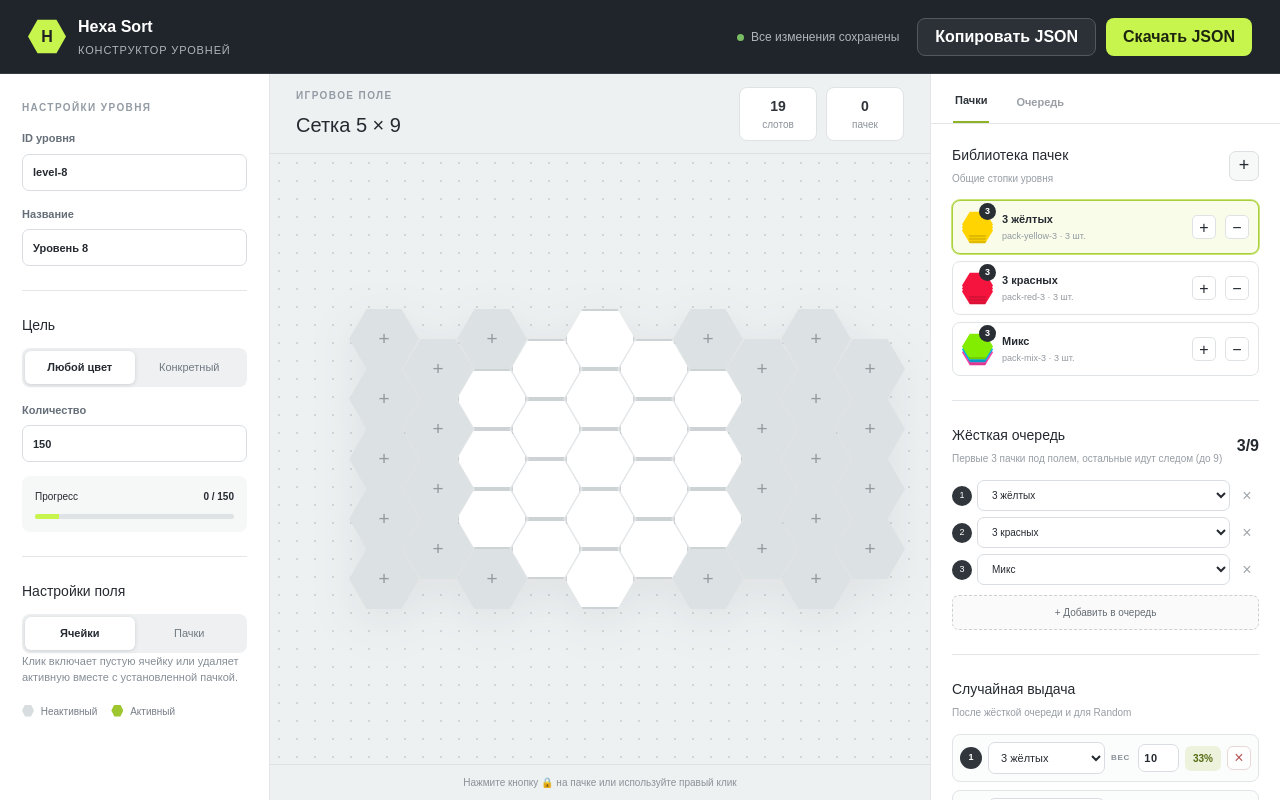
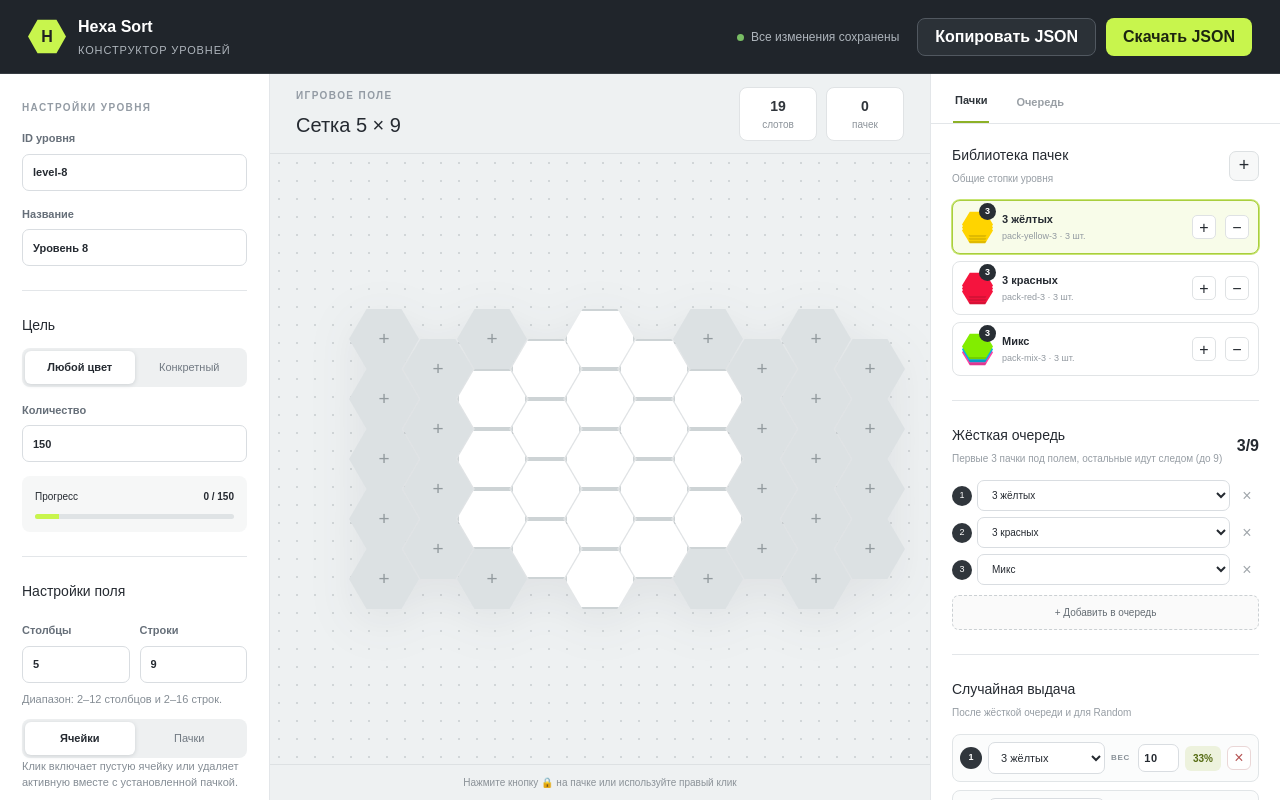
Before and after one commit to MikhailPakhomov/hexa-sort-constructor, a Next.js app: page / in a window 1280 px wide. Built offline with nearby package versions, Linux system fonts and the light colour scheme.

Commit message:
feat: добавлена возможность изменения количества строк и столбцов на поле

```diff
--- a/app/level-constructor.tsx
+++ b/app/level-constructor.tsx
@@ -43,21 +43,25 @@ const DEFAULT_CELLS = [
   "8:2",
 ];
 
-const BOARD_ROW_COUNT = 9;
+const DEFAULT_COLUMN_COUNT = 5;
+const DEFAULT_ROW_COUNT = 9;
+const MIN_BOARD_SIZE = 2;
+const MAX_COLUMN_COUNT = 12;
+const MAX_ROW_COUNT = 16;
 
 function cellId(row: number, slot: number) {
   return `${row}:${slot}`;
 }
 
-function cellColumn(row: number, slot: number) {
-  return slot * 2 + (row % 2 === 0 ? -4 : -3);
+function cellColumn(row: number, slot: number, columnCount: number) {
+  return slot * 2 - (columnCount - 1) + (row % 2);
 }
 
-function makeRows(active: Set<string>) {
-  return Array.from({ length: BOARD_ROW_COUNT }, (_, row) => ({
-    columns: Array.from({ length: 5 }, (_, slot) => cellId(row, slot))
+function makeRows(active: Set<string>, rowCount: number, columnCount: number) {
+  return Array.from({ length: rowCount }, (_, row) => ({
+    columns: Array.from({ length: columnCount }, (_, slot) => cellId(row, slot))
       .filter((id) => active.has(id))
-      .map((id) => cellColumn(row, Number(id.split(":")[1]))),
+      .map((id) => cellColumn(row, Number(id.split(":")[1]), columnCount)),
   }));
 }
 
@@ -79,6 +83,8 @@ export default function LevelConstructor() {
   const [placements, setPlacements] = useState<Record<string, Placement>>({});
   const [selectedPack, setSelectedPack] = useState(INITIAL_PACKS[0].id);
   const [boardTool, setBoardTool] = useState<"cells" | "packs">("cells");
+  const [columnCount, setColumnCount] = useState(DEFAULT_COLUMN_COUNT);
+  const [rowCount, setRowCount] = useState(DEFAULT_ROW_COUNT);
   const [levelId, setLevelId] = useState("level-8");
   const [title, setTitle] = useState("Уровень 8");
   const [targetScore, setTargetScore] = useState(150);
@@ -94,13 +100,13 @@ export default function LevelConstructor() {
   const [contextMenu, setContextMenu] = useState<{ cellId: string; x: number; y: number } | null>(null);
   const [packDraft, setPackDraft] = useState<{ name: string; items: number[] } | null>(null);
 
-  const rows = useMemo(() => makeRows(active), [active]);
+  const rows = useMemo(() => makeRows(active, rowCount, columnCount), [active, columnCount, rowCount]);
   const randomWeightTotal = useMemo(() => randomPacks.reduce((sum, entry) => sum + Math.max(0, entry.weight), 0), [randomPacks]);
   const config = useMemo(() => {
     const boardCells = rows.flatMap(({ columns }, row) => columns.map((column, slot) => ({ id: `${row}:${slot}`, row, slot, column })));
     const exportedCellIds = new Map<string, string>();
-    Array.from({ length: BOARD_ROW_COUNT }, (_, row) => {
-      const activeSlots = Array.from({ length: 5 }, (_, slot) => slot).filter((slot) => active.has(cellId(row, slot)));
+    Array.from({ length: rowCount }, (_, row) => {
+      const activeSlots = Array.from({ length: columnCount }, (_, slot) => slot).filter((slot) => active.has(cellId(row, slot)));
       activeSlots.forEach((gridSlot, exportSlot) => exportedCellIds.set(cellId(row, gridSlot), `${row}:${exportSlot}`));
     });
     const hardPacks = queue.map((item, index) => item.kind === "random"
@@ -113,6 +119,8 @@ export default function LevelConstructor() {
       targetScore,
       target: { type: targetType, ...(targetType === "color" ? { colorId: targetColor } : {}) },
       board: {
+        columnCount,
+        rowCount,
         rows,
         cells: boardCells,
       },
@@ -124,7 +132,22 @@ export default function LevelConstructor() {
       randomQueue: { packs: randomPacks.filter((entry) => entry.weight > 0 && packs.some((pack) => pack.id === entry.packId)).map((entry) => ({ packId: entry.packId, weight: entry.weight })) },
       library: { colors, packs },
     };
-  }, [active, colors, levelId, packs, placements, queue, randomPacks, rows, targetColor, targetScore, targetType, title]);
+  }, [active, colors, columnCount, levelId, packs, placements, queue, randomPacks, rowCount, rows, targetColor, targetScore, targetType, title]);
+
+  function resizeBoard(nextColumnCount: number, nextRowCount: number) {
+    const columns = Math.min(MAX_COLUMN_COUNT, Math.max(MIN_BOARD_SIZE, nextColumnCount));
+    const rows = Math.min(MAX_ROW_COUNT, Math.max(MIN_BOARD_SIZE, nextRowCount));
+    const isInside = (id: string) => {
+      const [row, slot] = id.split(":").map(Number);
+      return row < rows && slot < columns;
+    };
+
+    setColumnCount(columns);
+    setRowCount(rows);
+    setActive((current) => new Set([...current].filter(isInside)));
+    setPlacements((current) => Object.fromEntries(Object.entries(current).filter(([id]) => isInside(id))));
+    setContextMenu((current) => current && isInside(current.cellId) ? current : null);
+  }
 
   function toggleCell(id: string) {
     setActive((current) => {
@@ -224,6 +247,11 @@ export default function LevelConstructor() {
           <div className="goal-preview"><span>Прогресс</span><strong>0 / {targetScore}</strong><i><b style={{ width: "12%" }} /></i></div>
           <div className="section-rule" />
           <h2>Настройки поля</h2>
+          <div className="board-size-fields">
+            <label>Столбцы<input type="number" min={MIN_BOARD_SIZE} max={MAX_COLUMN_COUNT} value={columnCount} onChange={(event) => resizeBoard(Number(event.target.value), rowCount)} /></label>
+            <label>Строки<input type="number" min={MIN_BOARD_SIZE} max={MAX_ROW_COUNT} value={rowCount} onChange={(event) => resizeBoard(columnCount, Number(event.target.value))} /></label>
+          </div>
+          <p className="hint board-size-hint">Диапазон: {MIN_BOARD_SIZE}–{MAX_COLUMN_COUNT} столбцов и {MIN_BOARD_SIZE}–{MAX_ROW_COUNT} строк.</p>
           <div className="segmented tool-switch"><button className={boardTool === "cells" ? "active" : ""} onClick={() => setBoardTool("cells")}>Ячейки</button><button className={boardTool === "packs" ? "active" : ""} onClick={() => setBoardTool("packs")}>Пачки</button></div>
           <p className="hint">{boardTool === "cells" ? "Клик включает пустую ячейку или удаляет активную вместе с установленной пачкой." : "Клик по активной ячейке ставит выбранную пачку или убирает установленную."}</p>
           {boardTool === "packs" && <label>Выбранная пачка<select value={selectedPack} onChange={(event) => setSelectedPack(event.target.value)}>{packs.map((pack) => <option key={pack.id} value={pack.id}>{pack.name}</option>)}</select></label>}
@@ -231,12 +259,12 @@ export default function LevelConstructor() {
         </aside>
 
         <section className="canvas-panel">
-          <div className="canvas-head"><div><p className="eyebrow">Игровое поле</p><h1>Сетка 5 × 9</h1></div><div className="stats"><span><b>{active.size}</b> слотов</span><span><b>{Object.keys(placements).length}</b> пачек</span></div></div>
+          <div className="canvas-head"><div><p className="eyebrow">Игровое поле</p><h1>Сетка {columnCount} × {rowCount}</h1></div><div className="stats"><span><b>{active.size}</b> слотов</span><span><b>{Object.keys(placements).length}</b> пачек</span></div></div>
           <div className="board-wrap">
-            <div className="hex-board coordinate-grid" style={{ position: "relative", display: "block", width: 600, height: 300, padding: 0 }}>
-              {Array.from({ length: BOARD_ROW_COUNT }, (_, row) => Array.from({ length: 5 }, (_, slot) => {
+            <div className="hex-board coordinate-grid" style={{ position: "relative", display: "block", width: columnCount * 108 + 60, height: rowCount * 30 + 30, padding: 0 }}>
+              {Array.from({ length: rowCount }, (_, row) => Array.from({ length: columnCount }, (_, slot) => {
                 const id = cellId(row, slot); const isActive = active.has(id); const placement = placements[id]; const pack = placement && packs.find((item) => item.id === placement.packId);
-                const column = cellColumn(row, slot);
+                const column = cellColumn(row, slot, columnCount);
                 return <button key={id} style={{ position: "absolute", left: `calc(50% + ${column * 54}px)`, top: row * 30, width: 70, height: 60, transform: "translateX(-50%)" }} className={`hex-cell ${isActive ? "is-active" : ""} ${placement ? "has-pack" : ""} tool-${boardTool}`} onClick={() => handleBoardClick(id)} onContextMenu={(event) => { event.preventDefault(); if (placement) setContextMenu({ cellId: id, x: event.clientX, y: event.clientY }); }} title={`${id} · column ${column}${pack ? ` — ${pack.name}. Правый клик — действия` : ""}`}>
                   {pack && <PieceStack items={pack.items} colors={colors} />}{placement && <span className={`lock ${placement.locked ? "locked" : ""}`} onClick={(event) => { event.stopPropagation(); toggleLock(id); }} title={placement.locked ? "Снять замок" : "Установить замок"}>🔒</span>}
                   {!isActive && <span className="plus">+</span>}
```
Also changed, not shown: app/globals.css.
